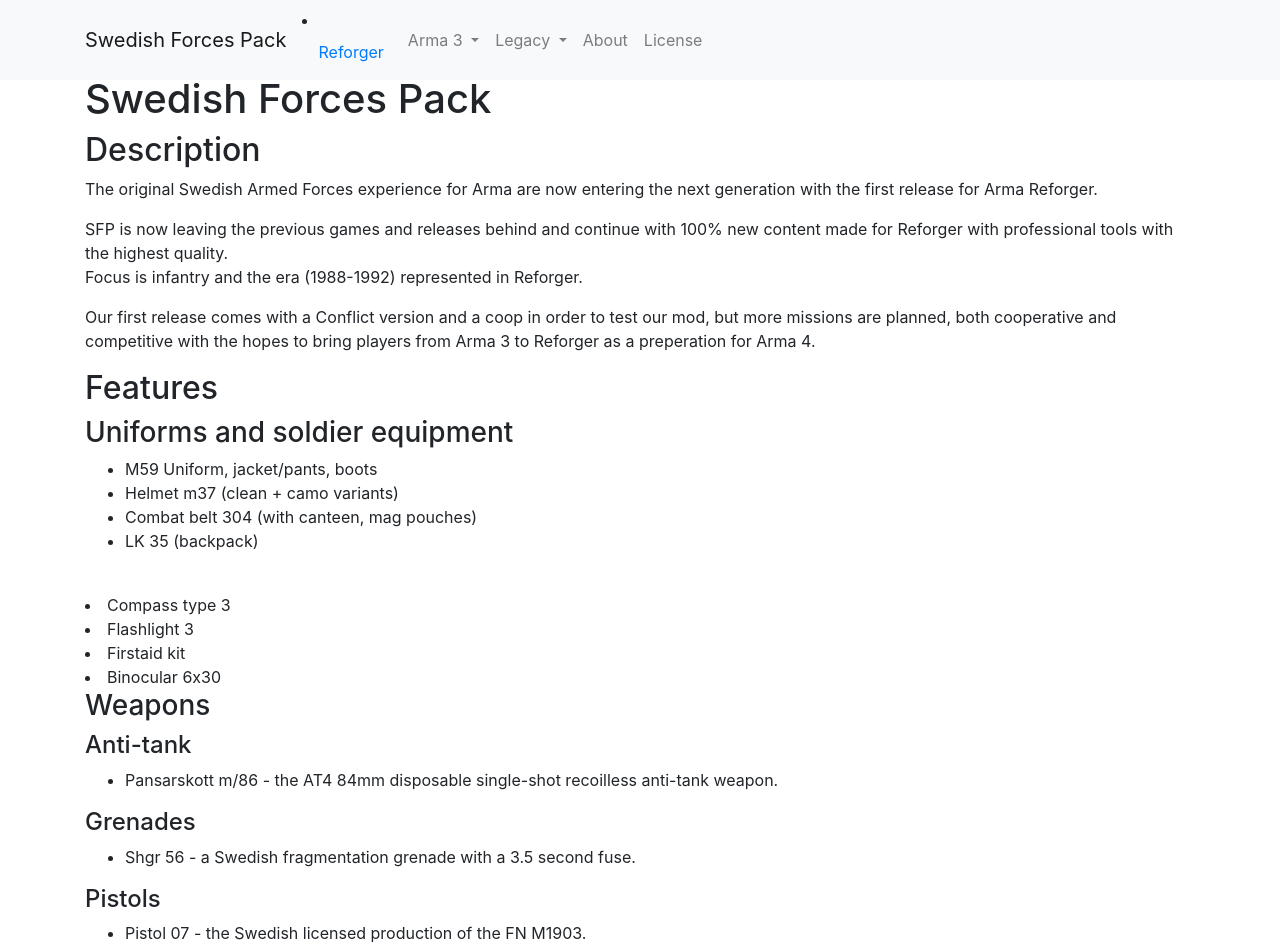
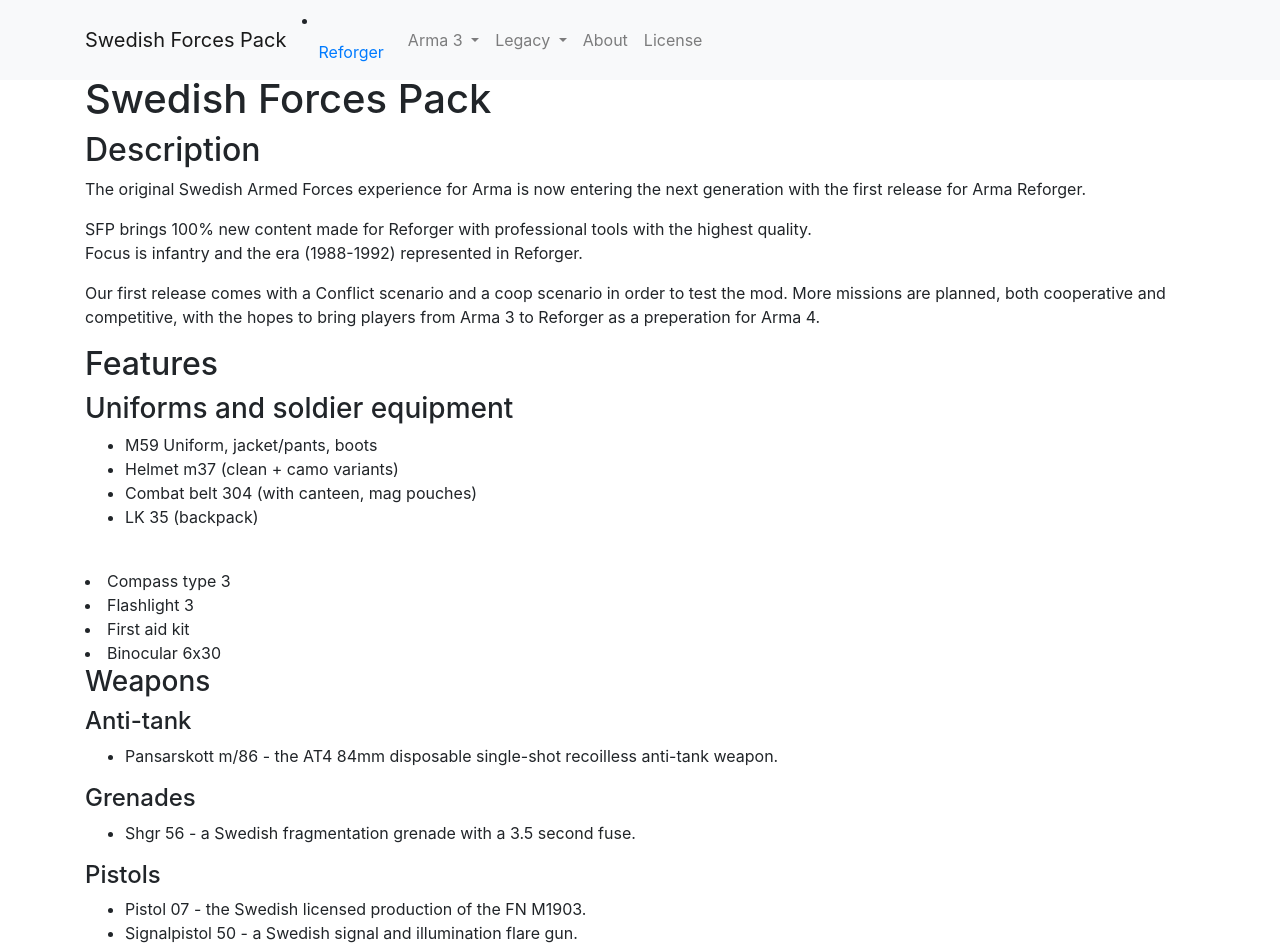
Before and after one commit to SwedishForcesPack/swedishforcespack.github.io, a Jekyll site: the page built from reforger/index.html, in a window 1280 px wide and 1400 px high. Shown: the top 948 px of the window. Built offline with Jekyll 4.4.1, drawn with Linux system fonts in a browser that asks for light colours; nearby versions of some CDN libraries; comment, search, counter and statistics services are not loaded; some of the changed text lies outside the part shown.

Commit message:
Fix a bunch of typos

```diff
--- a/index.html
+++ b/index.html
@@ -12,8 +12,8 @@
     <h3>Swedish Forces Pack</h3>
 
     <p>
-      A new era of SFP. All brand new content, the only legancy is the name and the ambition to bring the most of Swedish armed forces into Arma.
-      Our first release covered the basic infantry squad of 1989-1992 era and much more content is planned.
+      A new era of SFP. Brand new content, the only legancy is the name and the ambition to bring the most of Swedish armed forces into Arma.
+      Our first release covers the basic infantry squad of 1989-1992 era and much more content is planned.
     </p>
 
     <p>
--- a/reforger/index.html
+++ b/reforger/index.html
@@ -24,16 +24,16 @@
   <h2>Description</h2>
 
   <p>
-    The original Swedish Armed Forces experience for Arma are now entering the next generation with the first release for Arma Reforger.
+    The original Swedish Armed Forces experience for Arma is now entering the next generation with the first release for Arma Reforger.
   </p>
 
   <p>
-    SFP is now leaving the previous games and releases behind and continue with 100% new content made for Reforger with professional tools with the highest quality. <br/>
+    SFP brings 100% new content made for Reforger with professional tools with the highest quality. <br/>
     Focus is infantry and the era (1988-1992) represented in Reforger.
   </p>
 
   <p>
-    Our first release comes with a Conflict version and a coop in order to test our mod, but more missions are planned, both cooperative and competitive with the hopes to bring players from Arma 3 to Reforger as a preperation for Arma 4.
+    Our first release comes with a Conflict scenario and a coop scenario in order to test the mod. More missions are planned, both cooperative and competitive, with the hopes to bring players from Arma 3 to Reforger as a preperation for Arma 4.
   </p>
 </div>
 
@@ -51,7 +51,7 @@
     <br>
       <li>Compass type 3</li>
       <li>Flashlight 3</li>
-      <li>Firstaid kit</li>
+      <li>First aid kit</li>
       <li>Binocular 6x30</li>
     </ul>
   </div>
@@ -84,8 +84,8 @@
     <div>
       <h4>Rifles</h4>
       <ul>
-        <li>Ak4 - the iconic H&amp;K G3A3 modified for Swedish use. The versions include with M203 attachment and marksman edition..</li>
-        <li>Ak5 - the FN FNC, standard version and the Bertil (Marksman with SUSAT optics)  </li>
+        <li>Ak4 - the iconic H&amp;K G3A3 modified for Swedish use, including M203 attachment and marksman version.</li>
+        <li>Ak5 - the FN FNC, standard version and Bertil (Marksman with SUSAT optics)  </li>
         <li>Kpist m/45 - the "Swedish K", a fully automatic submachinegun used by the Swedish Armed Forces between 1945 and 2007.</li>
         <li>KSP 58B - the FN MAG.</li>
       </ul>
```
Also changed, not shown: other parts of reforger/index.html (+3 -3 lines).
